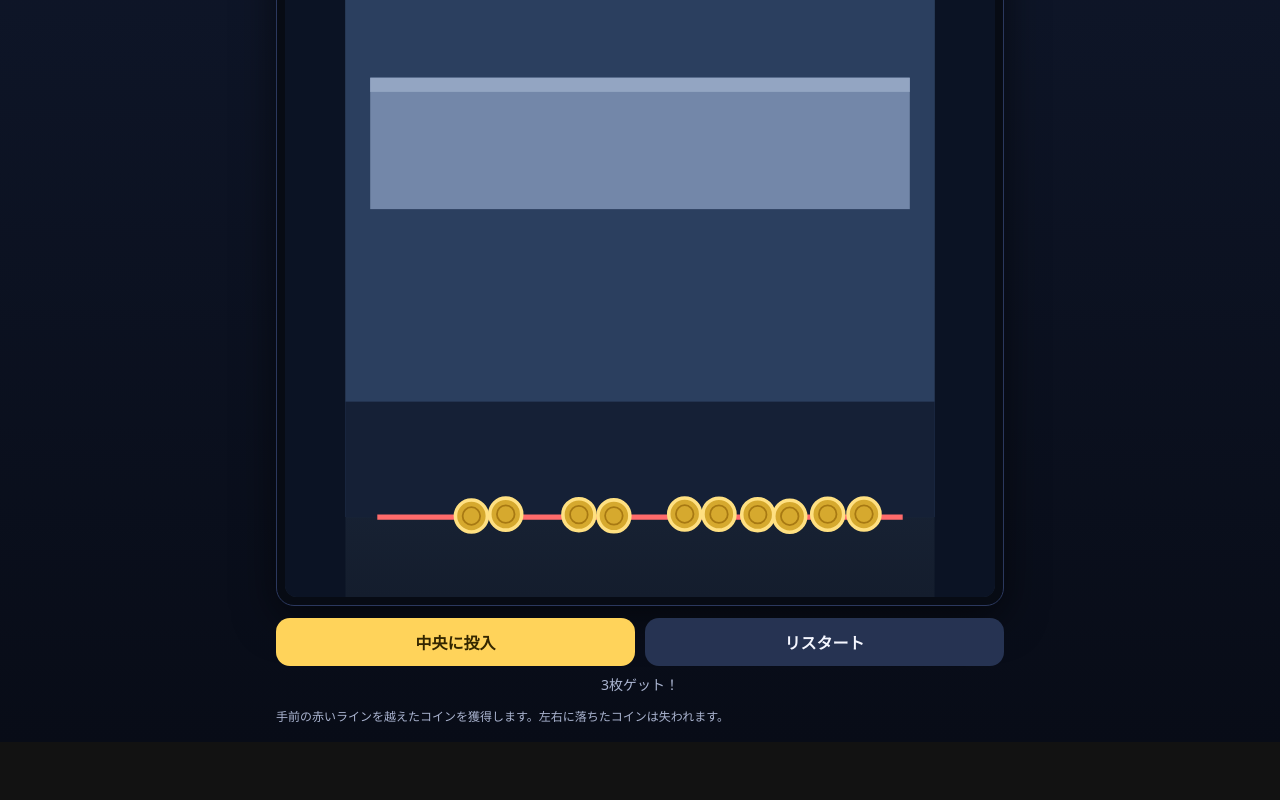
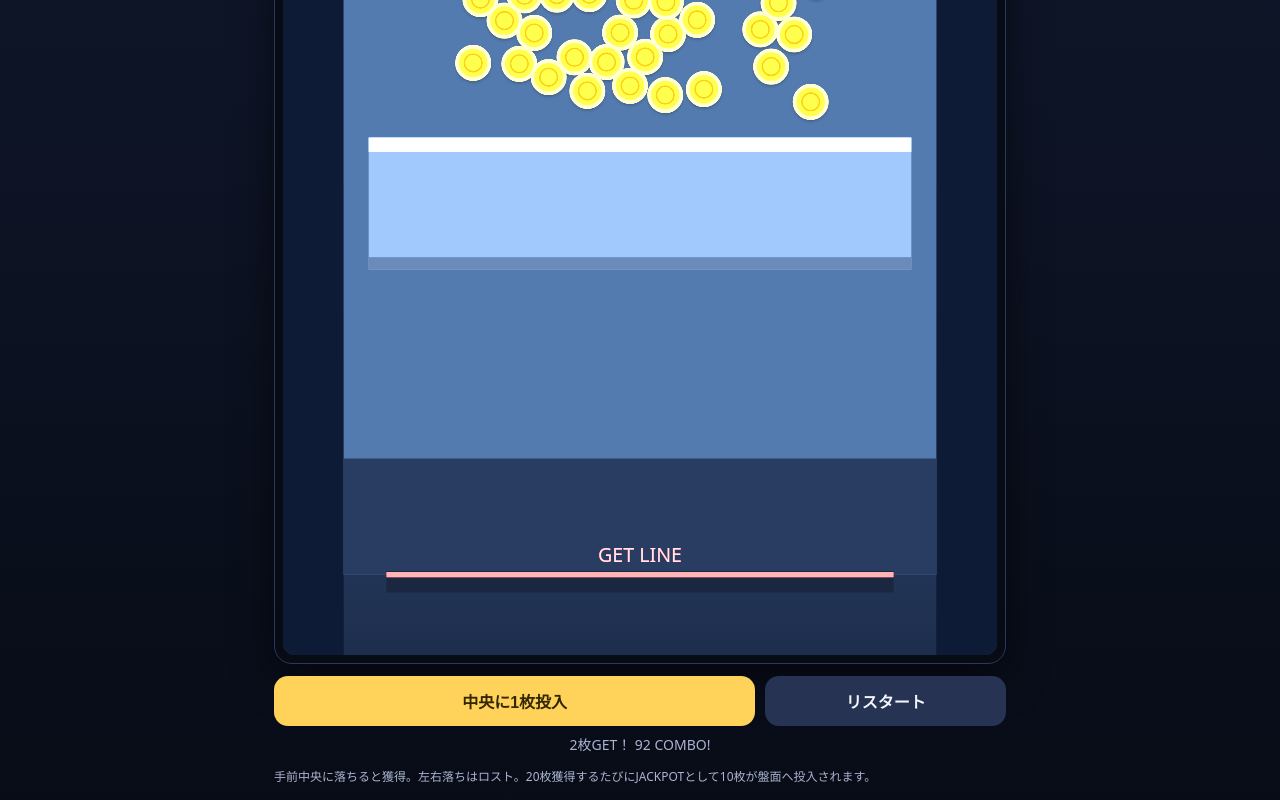
Before and after one commit to takoyaki2024/coin-pusher-game, a plain HTML site: page index.html in a window 1280 px wide. Shown: the part 399-1199 px from the top of the page. Before the commit the page ends 1141 px from the top, so only its background shows below. Drawn offline with Linux system fonts and the light colour scheme.

Commit message:
Upgrade coin pusher gameplay (#1)

```diff
--- a/index.html
+++ b/index.html
@@ -5,126 +5,54 @@
   <meta name="viewport" content="width=device-width, initial-scale=1, viewport-fit=cover">
   <title>Coin Pusher</title>
   <style>
-    :root{color-scheme:dark;--bg:#0b1020;--panel:#151d33;--text:#f5f7ff;--muted:#aab4d0;--accent:#ffd35a;--danger:#ff7676}
-    *{box-sizing:border-box} body{margin:0;background:linear-gradient(#111a30,#080c17);color:var(--text);font-family:system-ui,-apple-system,"Segoe UI",sans-serif;min-height:100vh;display:flex;justify-content:center}
-    main{width:min(100%,760px);padding:16px}.hud{display:grid;grid-template-columns:repeat(3,1fr);gap:8px;margin-bottom:10px}.card{background:var(--panel);border:1px solid #2b385e;border-radius:14px;padding:10px;text-align:center}.label{font-size:12px;color:var(--muted)}.value{font-size:24px;font-weight:800}
-    .game-wrap{background:#070b14;border:1px solid #2b385e;border-radius:18px;padding:8px;box-shadow:0 12px 40px #0008}.stage{position:relative;width:100%;aspect-ratio:4/5;overflow:hidden;border-radius:12px;background:#1b263b;touch-action:manipulation}.stage canvas{width:100%;height:100%;display:block}.hint{position:absolute;left:10px;right:10px;top:10px;text-align:center;font-size:13px;color:#eef4ffcc;pointer-events:none;text-shadow:0 1px 4px #000}
-    .controls{display:grid;grid-template-columns:1fr 1fr;gap:10px;margin-top:12px}button{min-height:48px;border:0;border-radius:14px;font-size:16px;font-weight:800;background:var(--accent);color:#332600}button.secondary{background:#263352;color:var(--text)}button:disabled{opacity:.45}.status{min-height:24px;margin-top:8px;text-align:center;color:var(--muted);font-size:14px}.small{margin-top:10px;color:var(--muted);font-size:12px;line-height:1.5}
+    :root{color-scheme:dark;--bg:#0b1020;--panel:#151d33;--text:#f5f7ff;--muted:#aab4d0;--accent:#ffd35a}
+    *{box-sizing:border-box}body{margin:0;background:linear-gradient(#111a30,#080c17);color:var(--text);font-family:system-ui,-apple-system,"Segoe UI",sans-serif;min-height:100vh;display:flex;justify-content:center}
+    main{width:min(100%,760px);padding:14px}.hud{display:grid;grid-template-columns:repeat(4,1fr);gap:8px;margin-bottom:10px}.card{background:var(--panel);border:1px solid #2b385e;border-radius:14px;padding:9px;text-align:center}.label{font-size:11px;color:var(--muted)}.value{font-size:22px;font-weight:800}.jackpot{grid-column:1/-1;text-align:left;padding:10px 12px}.meter{height:10px;background:#0d1425;border-radius:999px;overflow:hidden;margin-top:6px}.meter>span{display:block;height:100%;width:0;background:linear-gradient(90deg,#f5b82e,#fff0a0);transition:width .2s}
+    .game-wrap{background:#070b14;border:1px solid #2b385e;border-radius:18px;padding:8px;box-shadow:0 12px 40px #0008}.stage{position:relative;width:100%;aspect-ratio:4/5;overflow:hidden;border-radius:12px;background:#1b263b;touch-action:manipulation}.stage canvas{width:100%;height:100%;display:block}.hint{position:absolute;left:10px;right:10px;top:10px;text-align:center;font-size:13px;color:#eef4ffcc;pointer-events:none;text-shadow:0 1px 4px #000}.controls{display:grid;grid-template-columns:2fr 1fr;gap:10px;margin-top:12px}button{min-height:50px;border:0;border-radius:14px;font-size:16px;font-weight:800;background:var(--accent);color:#332600}button.secondary{background:#263352;color:var(--text)}button:disabled{opacity:.45}.status{min-height:26px;margin-top:8px;text-align:center;color:var(--muted);font-size:14px}.small{margin-top:8px;color:var(--muted);font-size:12px;line-height:1.5}.flash{animation:flash .35s ease}@keyframes flash{50%{filter:brightness(1.8)}}
+    @media(max-width:470px){main{padding:10px}.hud{gap:6px}.card{padding:7px 4px}.value{font-size:19px}.label{font-size:10px}}
   </style>
 </head>
 <body>
 <main>
   <div class="hud">
-    <div class="card"><div class="label">所持コイン</div><div id="stock" class="value">50</div></div>
+    <div class="card"><div class="label">所持</div><div id="stock" class="value">50</div></div>
     <div class="card"><div class="label">獲得</div><div id="won" class="value">0</div></div>
+    <div class="card"><div class="label">連続GET</div><div id="combo" class="value">0</div></div>
     <div class="card"><div class="label">台上</div><div id="onboard" class="value">0</div></div>
+    <div class="card jackpot"><div class="label">JACKPOTゲージ <span id="jpText">0 / 20</span></div><div class="meter"><span id="jpBar"></span></div></div>
   </div>
-  <div class="game-wrap">
-    <div id="stage" class="stage" aria-label="コインプッシャーゲーム盤">
-      <canvas id="game"></canvas>
-      <div class="hint">盤面をタップしてコイン投入位置を選択</div>
-    </div>
-  </div>
-  <div class="controls">
-    <button id="drop" type="button">中央に投入</button>
-    <button id="restart" class="secondary" type="button">リスタート</button>
-  </div>
+  <div class="game-wrap"><div id="stage" class="stage" aria-label="コインプッシャーゲーム盤"><canvas id="game"></canvas><div class="hint">盤面上部をタップして投入位置を選択</div></div></div>
+  <div class="controls"><button id="drop" type="button">中央に1枚投入</button><button id="restart" class="secondary" type="button">リスタート</button></div>
   <div id="status" class="status" aria-live="polite"></div>
-  <div class="small">手前の赤いラインを越えたコインを獲得します。左右に落ちたコインは失われます。</div>
+  <div class="small">手前中央に落ちると獲得。左右落ちはロスト。20枚獲得するたびにJACKPOTとして10枚が盤面へ投入されます。</div>
 </main>
 <script>
 (() => {
   'use strict';
-  const canvas = document.getElementById('game');
-  const ctx = canvas.getContext('2d');
-  const stage = document.getElementById('stage');
-  const stockEl = document.getElementById('stock');
-  const wonEl = document.getElementById('won');
-  const onboardEl = document.getElementById('onboard');
-  const statusEl = document.getElementById('status');
-  const dropBtn = document.getElementById('drop');
-  const restartBtn = document.getElementById('restart');
+  const canvas=document.getElementById('game'),ctx=canvas.getContext('2d'),stage=document.getElementById('stage');
+  const stockEl=document.getElementById('stock'),wonEl=document.getElementById('won'),comboEl=document.getElementById('combo'),onboardEl=document.getElementById('onboard'),statusEl=document.getElementById('status'),dropBtn=document.getElementById('drop'),restartBtn=document.getElementById('restart'),jpText=document.getElementById('jpText'),jpBar=document.getElementById('jpBar');
+  let W=400,H=500,scale=1,last=0,stock=50,won=0,combo=0,jp=0,nextId=1,coins=[],lastGainAt=0;
+  const coinR=9,gravity=31,damping=.989,restitution=.15;
+  const board={left:34,right:366,top:62,bottom:455,ledgeY:390};
+  const pusher={y:185,h:74,minY:164,maxY:228,speed:38,dir:1};
 
-  let W=400,H=500,scale=1,last=0,stock=50,won=0,nextId=1,coins=[];
-  const coinR=9, gravity=32, damping=.988, restitution=.18;
-  const board={left:34,right:366,top:62,bottom:455,ledgeY:390};
-  const pusher={y:185,h:74,minY:164,maxY:225,speed:36,dir:1};
-
-  function resize(){
-    const r=stage.getBoundingClientRect();
-    scale=Math.max(1,Math.min(2,window.devicePixelRatio||1));
-    canvas.width=Math.round(r.width*scale); canvas.height=Math.round(r.height*scale);
-    canvas.style.width=r.width+'px'; canvas.style.height=r.height+'px';
-    W=400; H=500;
-  }
-
-  function reset(){
-    stock=50;won=0;nextId=1;coins=[];pusher.y=185;pusher.dir=1;
-    for(let y=290;y<385;y+=19){for(let x=75+(y%38?9:0);x<330;x+=20){if(Math.random()>.18) coins.push(makeCoin(x+Math.random()*3,y+Math.random()*3));}}
-    statusEl.textContent='ゲーム開始'; updateHud();
-  }
-  function makeCoin(x,y){return{id:nextId++,x,y,vx:0,vy:0,r:coinR};}
-  function updateHud(){stockEl.textContent=stock;wonEl.textContent=won;onboardEl.textContent=coins.length;dropBtn.disabled=stock<=0;}
-
-  function dropAt(screenX){
-    if(stock<=0){statusEl.textContent='コインがありません。リスタートしてください。';return;}
-    const x=Math.max(board.left+coinR,Math.min(board.right-coinR,screenX));
-    const c=makeCoin(x,76); c.vy=42; coins.push(c); stock--; statusEl.textContent='1枚投入'; updateHud();
-  }
-
-  function collide(a,b){
-    const dx=b.x-a.x,dy=b.y-a.y,rr=a.r+b.r,d2=dx*dx+dy*dy;
-    if(d2<=0||d2>=rr*rr)return;
-    const d=Math.sqrt(d2),nx=dx/d,ny=dy/d,over=rr-d;
-    a.x-=nx*over*.5;a.y-=ny*over*.5;b.x+=nx*over*.5;b.y+=ny*over*.5;
-    const rvx=b.vx-a.vx,rvy=b.vy-a.vy,sep=rvx*nx+rvy*ny;
-    if(sep<0){const j=-(1+restitution)*sep*.5;a.vx-=j*nx;a.vy-=j*ny;b.vx+=j*nx;b.vy+=j*ny;}
-  }
-
-  function step(dt){
-    pusher.y+=pusher.dir*pusher.speed*dt;if(pusher.y>pusher.maxY){pusher.y=pusher.maxY;pusher.dir=-1}else if(pusher.y<pusher.minY){pusher.y=pusher.minY;pusher.dir=1}
-    const px1=board.left+14,px2=board.right-14,py1=pusher.y,py2=pusher.y+pusher.h;
-    for(const c of coins){
-      c.vy+=gravity*dt;c.vx*=Math.pow(damping,dt*60);c.vy*=Math.pow(damping,dt*60);c.x+=c.vx*dt;c.y+=c.vy*dt;
-      if(c.y<board.ledgeY){
-        if(c.x-c.r<board.left){c.x=board.left+c.r;c.vx=Math.abs(c.vx)*.25}
-        if(c.x+c.r>board.right){c.x=board.right-c.r;c.vx=-Math.abs(c.vx)*.25}
-      }
-      if(c.x>px1-c.r&&c.x<px2+c.r&&c.y+c.r>py1&&c.y-c.r<py2){
-        const dTop=Math.abs((c.y+c.r)-py1),dBottom=Math.abs(py2-(c.y-c.r));
-        if(dTop<dBottom){c.y=py1-c.r;c.vy=Math.min(c.vy,-8)}else{c.y=py2+c.r;c.vy=Math.max(c.vy,pusher.dir>0?pusher.speed*.65:6)}
-      }
-    }
+  function resize(){const r=stage.getBoundingClientRect();scale=Math.max(1,Math.min(2,window.devicePixelRatio||1));canvas.width=Math.round(r.width*scale);canvas.height=Math.round(r.height*scale);canvas.style.width=r.width+'px';canvas.style.height=r.height+'px';}
+  function makeCoin(x,y,vx=0,vy=0){return{id:nextId++,x,y,vx,vy,r:coinR};}
+  function seedBoard(){for(let y=272;y<389;y+=18){for(let x=66+((Math.floor(y/18)%2)*9);x<338;x+=19){if(Math.random()>.12)coins.push(makeCoin(x+Math.random()*3,y+Math.random()*3));}}}
+  function reset(){stock=50;won=0;combo=0;jp=0;nextId=1;coins=[];pusher.y=185;pusher.dir=1;lastGainAt=0;seedBoard();statusEl.textContent='ゲーム開始';updateHud();}
+  function updateHud(){stockEl.textContent=stock;wonEl.textContent=won;comboEl.textContent=combo;onboardEl.textContent=coins.length;jpText.textContent=`${jp} / 20`;jpBar.style.width=(jp/20*100)+'%';dropBtn.disabled=stock<=0;}
+  function dropAt(x){if(stock<=0){statusEl.textContent='コインがありません。リスタートしてください。';return;}x=Math.max(board.left+coinR+4,Math.min(board.right-coinR-4,x));coins.push(makeCoin(x,76,(Math.random()-.5)*6,48));stock--;statusEl.textContent='1枚投入';updateHud();}
+  function jackpot(){jp-=20;for(let i=0;i<10;i++){const x=100+Math.random()*200;coins.push(makeCoin(x,82+Math.random()*16,(Math.random()-.5)*18,45+Math.random()*18));}statusEl.textContent='JACKPOT! 10枚投入！';stage.classList.remove('flash');void stage.offsetWidth;stage.classList.add('flash');}
+  function collide(a,b){const dx=b.x-a.x,dy=b.y-a.y,rr=a.r+b.r,d2=dx*dx+dy*dy;if(d2<=0||d2>=rr*rr)return;const d=Math.sqrt(d2),nx=dx/d,ny=dy/d,over=rr-d;a.x-=nx*over*.5;a.y-=ny*over*.5;b.x+=nx*over*.5;b.y+=ny*over*.5;const sep=(b.vx-a.vx)*nx+(b.vy-a.vy)*ny;if(sep<0){const j=-(1+restitution)*sep*.5;a.vx-=j*nx;a.vy-=j*ny;b.vx+=j*nx;b.vy+=j*ny;}}
+  function step(dt,t){pusher.y+=pusher.dir*pusher.speed*dt;if(pusher.y>pusher.maxY){pusher.y=pusher.maxY;pusher.dir=-1}else if(pusher.y<pusher.minY){pusher.y=pusher.minY;pusher.dir=1}const px1=board.left+14,px2=board.right-14,py1=pusher.y,py2=pusher.y+pusher.h;
+    for(const c of coins){c.vy+=gravity*dt;c.vx*=Math.pow(damping,dt*60);c.vy*=Math.pow(damping,dt*60);c.x+=c.vx*dt;c.y+=c.vy*dt;if(c.y<board.ledgeY){if(c.x-c.r<board.left){c.x=board.left+c.r;c.vx=Math.abs(c.vx)*.25}if(c.x+c.r>board.right){c.x=board.right-c.r;c.vx=-Math.abs(c.vx)*.25}}if(c.x>px1-c.r&&c.x<px2+c.r&&c.y+c.r>py1&&c.y-c.r<py2){const dTop=Math.abs((c.y+c.r)-py1),dBottom=Math.abs(py2-(c.y-c.r));if(dTop<dBottom){c.y=py1-c.r;c.vy=Math.min(c.vy,-7)}else{c.y=py2+c.r;c.vy=Math.max(c.vy,pusher.dir>0?pusher.speed*.72:7)}}}
     for(let pass=0;pass<2;pass++)for(let i=0;i<coins.length;i++)for(let j=i+1;j<coins.length;j++)collide(coins[i],coins[j]);
-    let gained=0,lost=0;
-    coins=coins.filter(c=>{
-      if(c.y-c.r>board.bottom){if(c.x>board.left+20&&c.x<board.right-20){gained++;return false}else{lost++;return false}}
-      if(c.y>board.ledgeY&& (c.x<board.left-18||c.x>board.right+18)){lost++;return false}
-      return c.y<H+50;
-    });
-    if(gained){won+=gained;stock+=gained;statusEl.textContent=`${gained}枚ゲット！`;}
-    else if(lost){statusEl.textContent=`${lost}枚は横に落下`;}
-    if(gained||lost)updateHud();
-  }
-
-  function draw(){
-    const sx=canvas.width/W,sy=canvas.height/H;ctx.setTransform(sx,0,0,sy,0,0);ctx.clearRect(0,0,W,H);
-    const g=ctx.createLinearGradient(0,0,0,H);g.addColorStop(0,'#33496b');g.addColorStop(1,'#141d2d');ctx.fillStyle=g;ctx.fillRect(0,0,W,H);
-    ctx.fillStyle='#0b1324';ctx.fillRect(0,0,board.left,H);ctx.fillRect(board.right,0,W-board.right,H);
-    ctx.fillStyle='#2b3f5f';ctx.fillRect(board.left,board.top,board.right-board.left,board.bottom-board.top);
-    ctx.fillStyle='#152036';ctx.fillRect(board.left,board.ledgeY,board.right-board.left,board.bottom-board.ledgeY);
-    ctx.strokeStyle='#ff6b6b';ctx.lineWidth=3;ctx.beginPath();ctx.moveTo(board.left+18,board.bottom);ctx.lineTo(board.right-18,board.bottom);ctx.stroke();
-    ctx.fillStyle='#7387a9';ctx.fillRect(board.left+14,pusher.y,board.right-board.left-28,pusher.h);ctx.fillStyle='#93a5c2';ctx.fillRect(board.left+14,pusher.y,board.right-board.left-28,8);
-    for(const c of coins){
-      ctx.beginPath();ctx.arc(c.x,c.y,c.r,0,Math.PI*2);ctx.fillStyle='#d6a92e';ctx.fill();ctx.lineWidth=2;ctx.strokeStyle='#ffe081';ctx.stroke();ctx.beginPath();ctx.arc(c.x,c.y,c.r*.55,0,Math.PI*2);ctx.strokeStyle='#a77913';ctx.lineWidth=1;ctx.stroke();
-    }
-    ctx.fillStyle='#ffffffaa';ctx.font='12px system-ui';ctx.textAlign='center';ctx.fillText('DROP ZONE',W/2,48);
-  }
-
-  function loop(t){const dt=Math.min(.033,(t-last)/1000||0);last=t;step(dt);draw();requestAnimationFrame(loop);}
-  stage.addEventListener('pointerdown',e=>{const r=stage.getBoundingClientRect();const x=(e.clientX-r.left)/r.width*W;dropAt(x);});
-  dropBtn.addEventListener('click',()=>dropAt(W/2));restartBtn.addEventListener('click',reset);window.addEventListener('resize',resize);
-  resize();reset();requestAnimationFrame(loop);
+    let gained=0,lost=0;coins=coins.filter(c=>{if(c.y-c.r>board.bottom){if(c.x>board.left+24&&c.x<board.right-24)gained++;else lost++;return false}if(c.y>board.ledgeY&&(c.x<board.left-18||c.x>board.right+18)){lost++;return false}return c.y<H+50;});
+    if(gained){if(t-lastGainAt<3500)combo+=gained;else combo=gained;lastGainAt=t;won+=gained;stock+=gained;jp+=gained;statusEl.textContent=combo>=3?`${gained}枚GET！ ${combo} COMBO!`:`${gained}枚ゲット！`;while(jp>=20)jackpot();updateHud();}else if(lost){combo=0;statusEl.textContent=`${lost}枚は横に落下`;updateHud();}else if(combo&&t-lastGainAt>3500){combo=0;updateHud();}}
+  function draw(){const sx=canvas.width/W,sy=canvas.height/H;ctx.setTransform(sx,0,0,sy,0,0);ctx.clearRect(0,0,W,H);let g=ctx.createLinearGradient(0,0,0,H);g.addColorStop(0,'#314a70');g.addColorStop(1,'#111b2d');ctx.fillStyle=g;ctx.fillRect(0,0,W,H);ctx.fillStyle='#081020';ctx.fillRect(0,0,board.left,H);ctx.fillRect(board.right,0,W-board.right,H);ctx.fillStyle='#314968';ctx.fillRect(board.left,board.top,board.right-board.left,board.bottom-board.top);ctx.fillStyle='#18243a';ctx.fillRect(board.left,board.ledgeY,board.right-board.left,board.bottom-board.ledgeY);ctx.fillStyle='#101726';ctx.fillRect(board.left+24,board.bottom-2,board.right-board.left-48,12);ctx.strokeStyle='#ff6b6b';ctx.lineWidth=3;ctx.beginPath();ctx.moveTo(board.left+24,board.bottom);ctx.lineTo(board.right-24,board.bottom);ctx.stroke();ctx.fillStyle='#607796';ctx.fillRect(board.left+14,pusher.y,board.right-board.left-28,pusher.h);ctx.fillStyle='#9fb1ca';ctx.fillRect(board.left+14,pusher.y,board.right-board.left-28,8);ctx.fillStyle='#3f526e';ctx.fillRect(board.left+14,pusher.y+pusher.h-7,board.right-board.left-28,7);
+    for(const c of coins){ctx.save();ctx.shadowColor='#0007';ctx.shadowBlur=4;ctx.shadowOffsetY=2;ctx.beginPath();ctx.arc(c.x,c.y,c.r,0,Math.PI*2);ctx.fillStyle='#d6a92e';ctx.fill();ctx.restore();ctx.lineWidth=2;ctx.strokeStyle='#ffe081';ctx.stroke();ctx.beginPath();ctx.arc(c.x,c.y,c.r*.55,0,Math.PI*2);ctx.strokeStyle='#a77913';ctx.lineWidth=1;ctx.stroke();}ctx.fillStyle='#ffffffbb';ctx.font='12px system-ui';ctx.textAlign='center';ctx.fillText('DROP ZONE',W/2,48);ctx.fillStyle='#ff8b8b';ctx.font='11px system-ui';ctx.fillText('GET LINE',W/2,448);}
+  function loop(t){const dt=Math.min(.033,(t-last)/1000||0);last=t;step(dt,t);draw();requestAnimationFrame(loop);}
+  stage.addEventListener('pointerdown',e=>{const r=stage.getBoundingClientRect();const y=(e.clientY-r.top)/r.height*H;if(y>150)return;const x=(e.clientX-r.left)/r.width*W;dropAt(x);});dropBtn.addEventListener('click',()=>dropAt(W/2));restartBtn.addEventListener('click',reset);window.addEventListener('resize',resize);resize();reset();requestAnimationFrame(loop);
 })();
 </script>
 </body>
```
